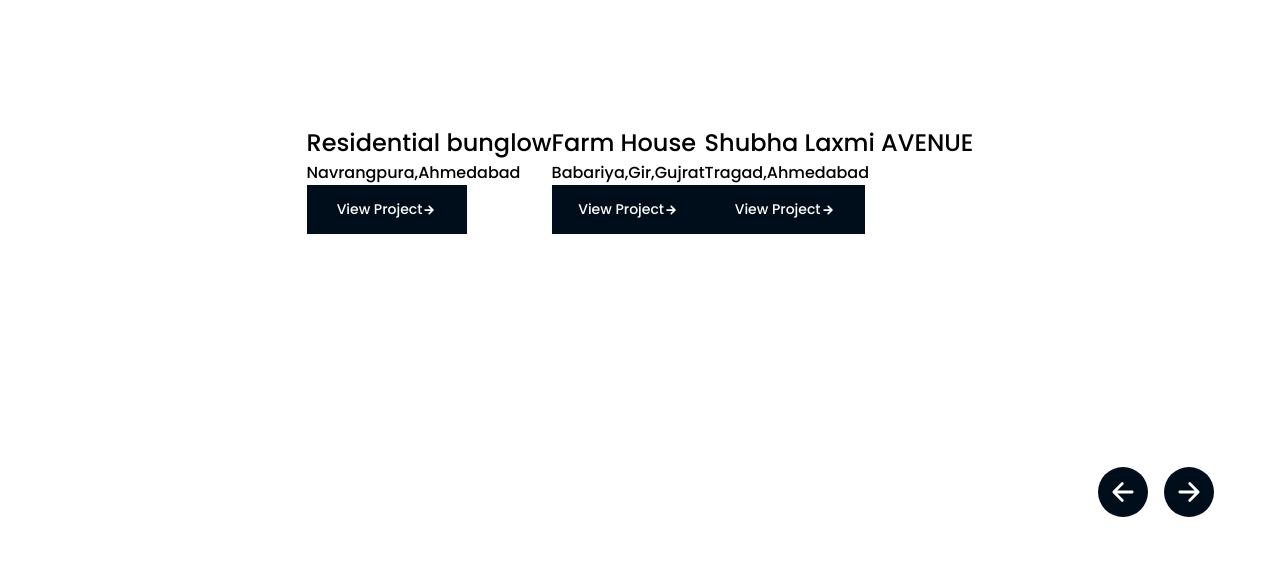
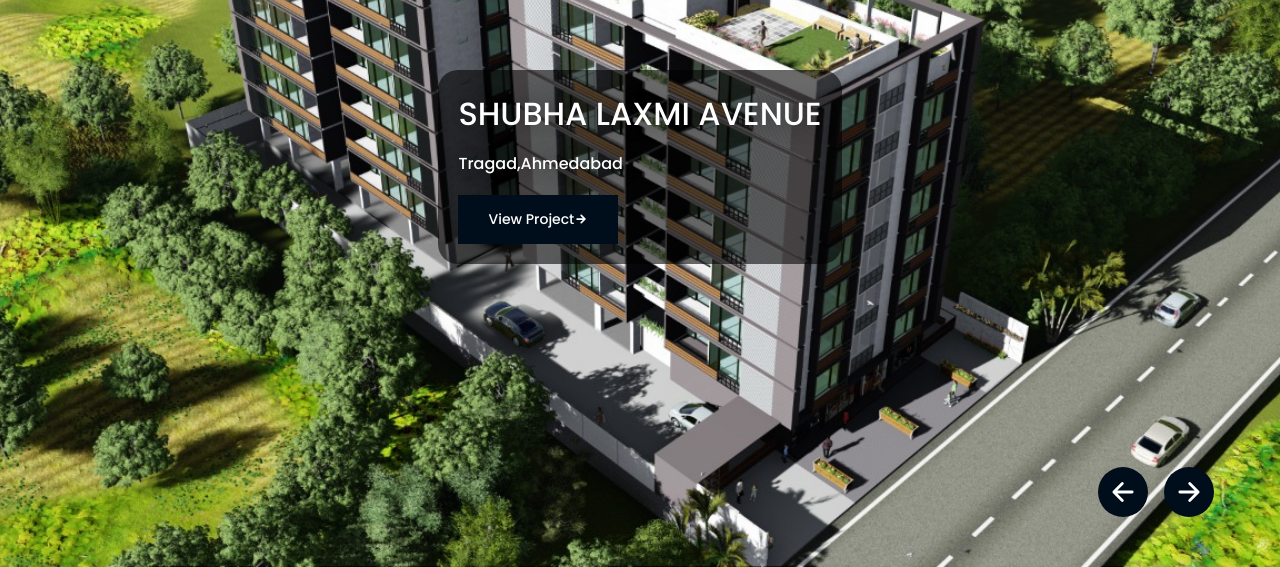
Before and after one commit to shyamaljoshi1/G1_SGP, a React (Create React App) app: page / in a window 1280 px wide. Shown: the part 233-800 px from the top of the page. Built offline with nearby package versions, Linux system fonts and the light colour scheme.

Commit message:
HeroSection

```diff
--- a/src/components/Hero.js
+++ b/src/components/Hero.js
@@ -21,10 +21,74 @@ const HeroWrapper = styled.div`
   position: relative;
 `;
 
-const HeroSlide = styled.div``;
-const HeroSlider = styled.div``;
-const HeroImage = styled.img``;
-const HeroContent = styled.div``;
+const HeroSlide = styled.div`
+  z-index:1;
+  width: 100%;
+  height: 100%;
+`;
+const HeroSlider = styled.div`
+  position: absolute;
+  top:0;
+  left:0;
+  width: 100%;
+  height: 100%;
+  display: flex;
+  align-items:center;
+  justify-content:center;
+
+  &::before{
+    content: '';
+    position: absolute;
+    z-index:2;
+    widhth:100%;
+    height: 100vh;
+    bottom: 0vh;
+    left:0;
+    overflow: hidden;
+    opacity:0.4;
+    background: linear-gradient(
+      0deg,
+      rgba(0,0,0,0.2) 0%,
+      rgba(0,0,0,0.2) 50%,
+      rgba(0,0,0,0.6) 100%,
+    );
+  }
+`;
+const HeroImage = styled.img`
+  position: absolute;
+  top:0;
+  left:0;
+  width: 100vw;
+  height: 100vh;
+  object-fit: cover;
+`;
+const HeroContent = styled.div`
+  position: relative;
+  z-index:10;
+  display: flex;
+  flex-direction:column;
+  max-widhth:1600px;
+  widhth:calc(100%-100px);
+  color:#fff;
+  background: #00000094;
+  padding: 20px;
+  border-radius:20px;
+  overflow: hidden;
+
+  h1{
+    font-size:clamp(1rem,8vh,2rem);
+    font-weight:400;
+    text-transform:uppercase;
+    text-shadow:0px 0px 20px rgba(0,0,0,0.4);
+    text-align:left;
+    margin-bottom:0.8rem;
+  }
+
+  p{
+    margin-bottom:1.2rem;
+    text-shadow:0px 0px 20px rgba(0,0,0,0.4);
+  }
+`;
 const Arrow = styled(IoMdArrowRoundForward)``;
 
 const SliderButtons=styled.div`
@@ -32,7 +96,7 @@ const SliderButtons=styled.div`
     bottom:50px;
     right: 50px;
     display: flex;
-    z-index=10;
+    z-index: 10;
 `;
 
 const arrowbutton = css`
@@ -68,7 +132,7 @@ const Hero = ({ slides }) => {
           return (
             <HeroSlide key={index}>
               <HeroSlider>
-                <HeroImage />
+                <HeroImage src={slide.image} alt={slide.alt}/>
                 <HeroContent>
                   <h1>{slide.title}</h1>
                   <p>{slide.location}</p>
--- a/src/components/Navbar.js
+++ b/src/components/Navbar.js
@@ -7,7 +7,7 @@ import Bars from "../images/bars.svg"
 
 const Nav = styled.nav`
   height: 60px;
-  background: red;
+  /* background: red; */
   display:flex;
   justify-content:space-between;
   padding:1rem 2rem;
```
